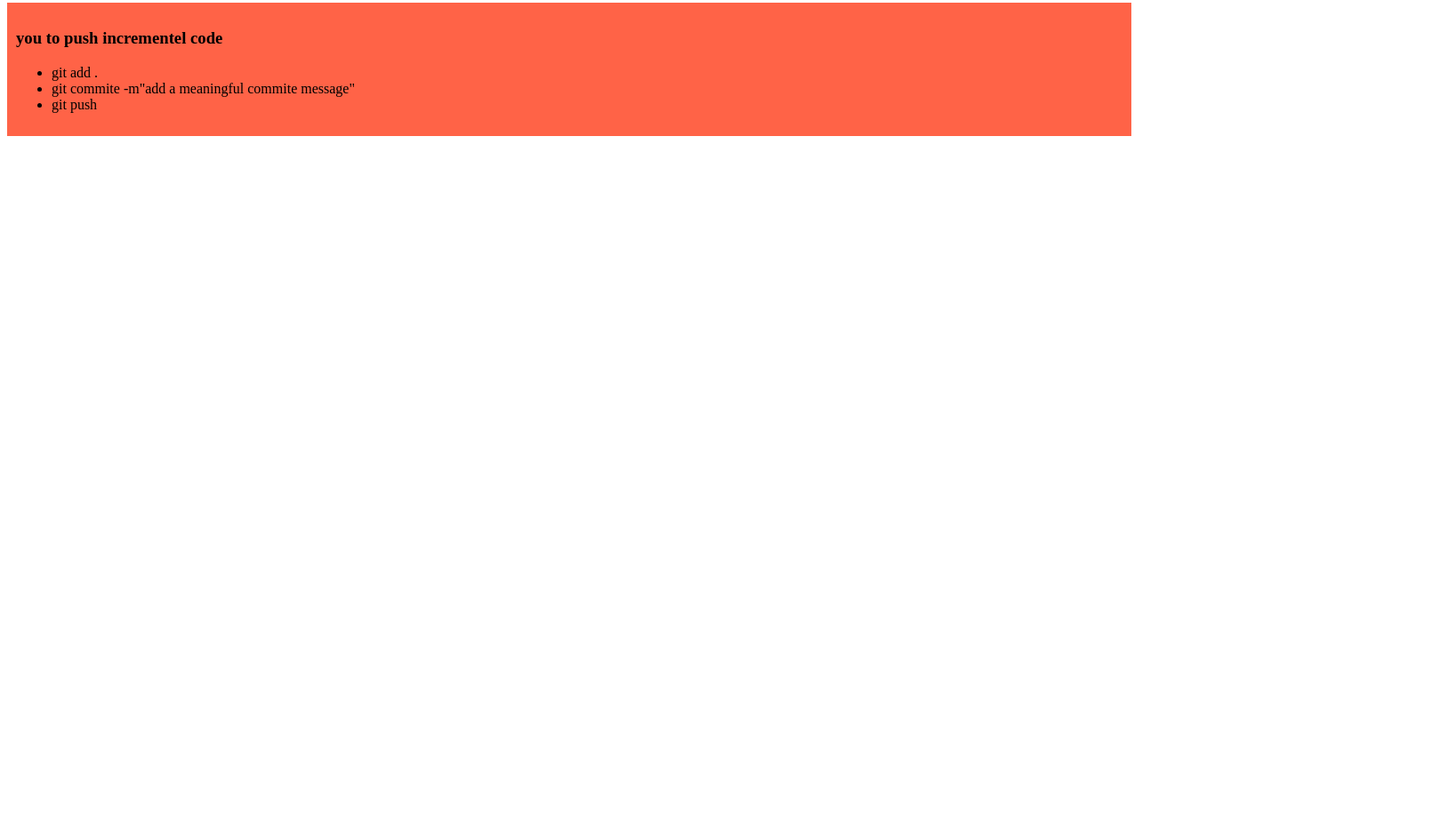
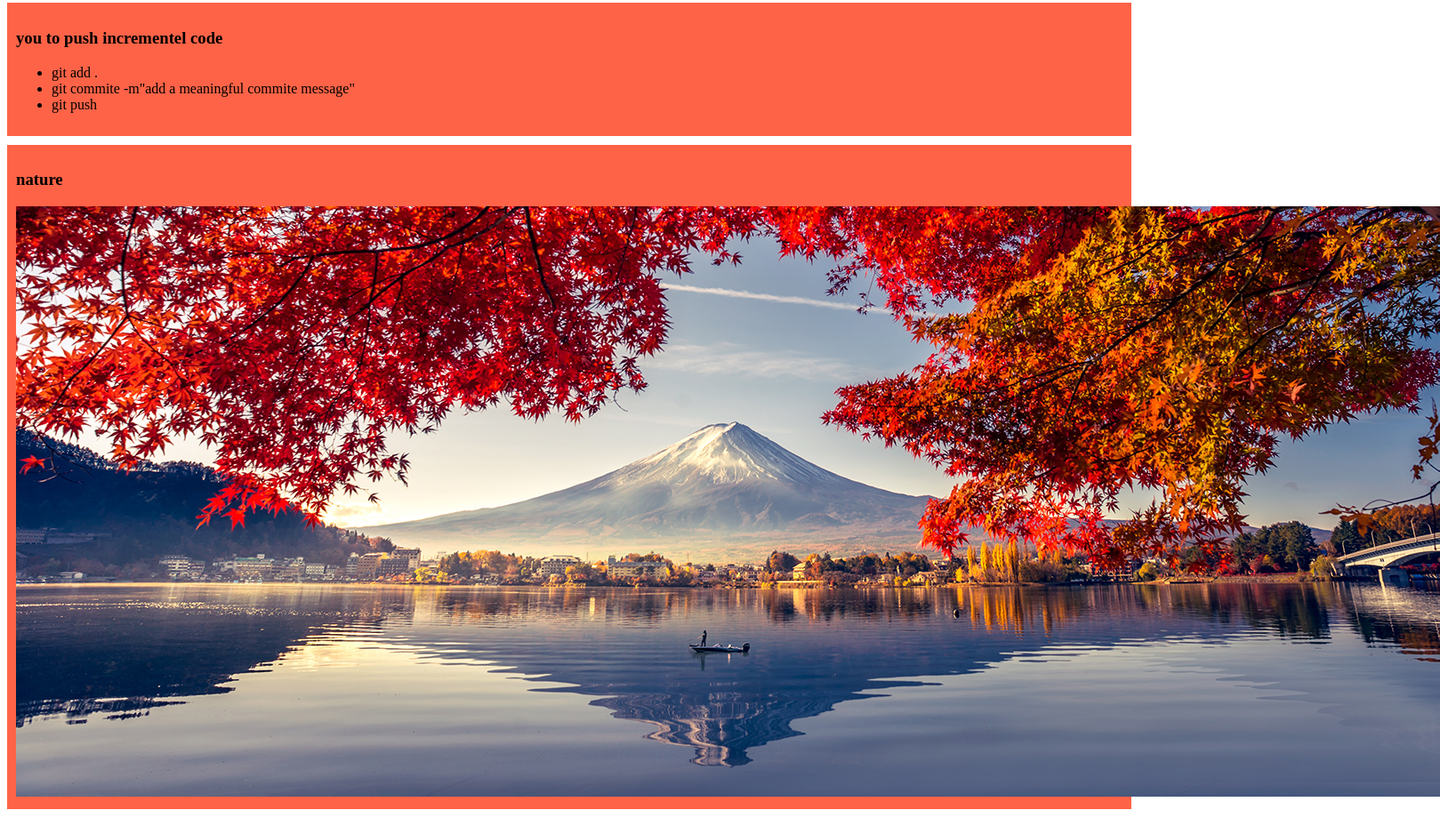
Before and after one commit to mizanff/my-simple-website, a plain HTML site: page index.html in a window 1280 px wide. Shown: the part 429-1349 px from the top of the page at 89% size, 1619 px wide, since content can reach past the window. Before the commit the page ends 800 px from the top, so only its background shows below. Drawn offline with Linux system fonts and the light colour scheme.

Commit message:
added nature ful

```diff
--- a/index.html
+++ b/index.html
@@ -26,6 +26,11 @@
             <li>git commite -m"add a meaningful commite message"</li>
             <li>git push</li>
         </ul>
+
+    </div>
+    <div>
+        <h3>nature</h3>
+        <img src="image/Landscape-Color.jpg" alt="" srcset="">
     </div>
 </body>
 </html>
```
Also changed, not shown: image/Landscape-Color.jpg (added).
